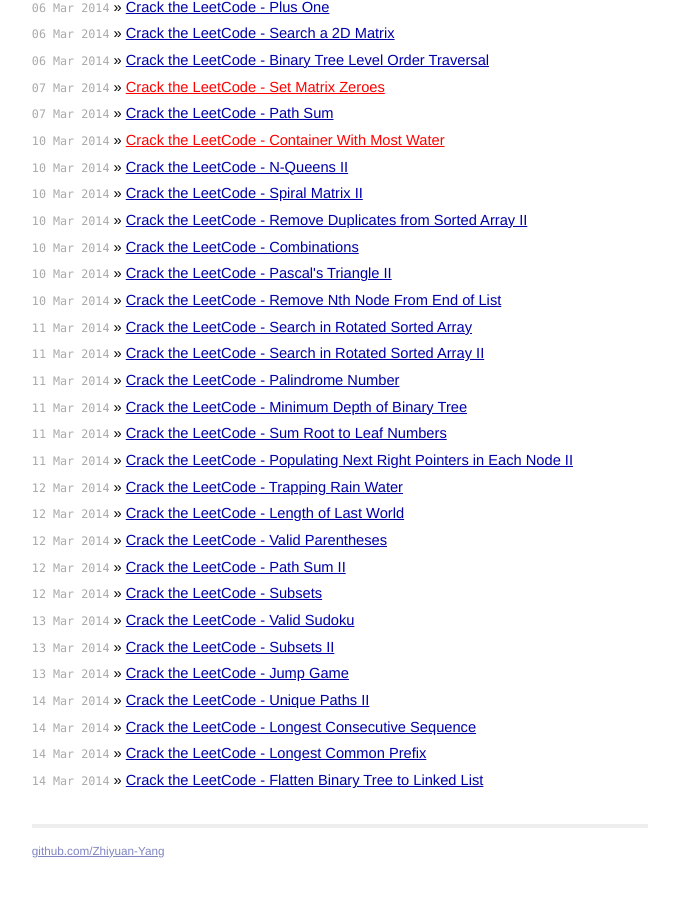
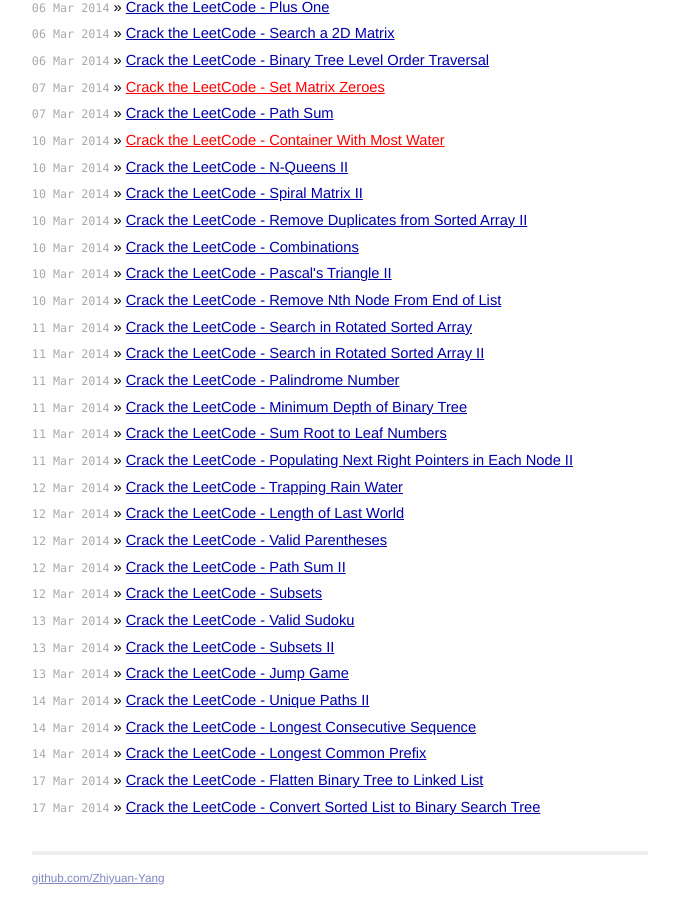
Before and after one commit to BugYang/LeetCode, a Jekyll site: the page built from index.html, in a window 1280 px wide and 900 px high, scrolled down 1151 px. Shown: the whole window, without its empty margins (300-979 px from the left). Built offline with Jekyll 4.4.1, drawn with Linux system fonts in a browser that asks for light colours; Markdown is read by kramdown in place of the engine named in the settings; before the commit the page ends 2025 px from its top, so only the background shows below that.

Commit message:
fix index

```diff
--- a/index.html
+++ b/index.html
@@ -74,7 +74,8 @@
       <li><span>14 Mar 2014</span> &raquo; <a href="{{ site.baseurl }}/2014/03/14/crack-the-leetcode-unique-path-ii.html">Crack the LeetCode - Unique Paths II</a></li>
       <li><span>14 Mar 2014</span> &raquo; <a href="{{ site.baseurl }}/2014/03/14/crack-the-leetcode-longest-consecutive.html">Crack the LeetCode - Longest Consecutive Sequence</a></li>
       <li><span>14 Mar 2014</span> &raquo; <a href="{{ site.baseurl }}/2014/03/14/crack-the-leetcode-longest-common-prefix.html">Crack the LeetCode - Longest Common Prefix</a></li>
-      <li><span>14 Mar 2014</span> &raquo; <a href="{{ site.baseurl }}/2014/03/17/crack-the-leetcode-flatten-binary-tree.html">Crack the LeetCode - Flatten Binary Tree to Linked List</a></li>
+      <li><span>17 Mar 2014</span> &raquo; <a href="{{ site.baseurl }}/2014/03/17/crack-the-leetcode-flatten-binary-tree.html">Crack the LeetCode - Flatten Binary Tree to Linked List</a></li>
+      <li><span>17 Mar 2014</span> &raquo; <a href="{{ site.baseurl }}/2014/03/17/crack-the-leetcode-list-to-tree.html">Crack the LeetCode - Convert Sorted List to Binary Search Tree</a></li>
   </ul>
 
 </div>
```
